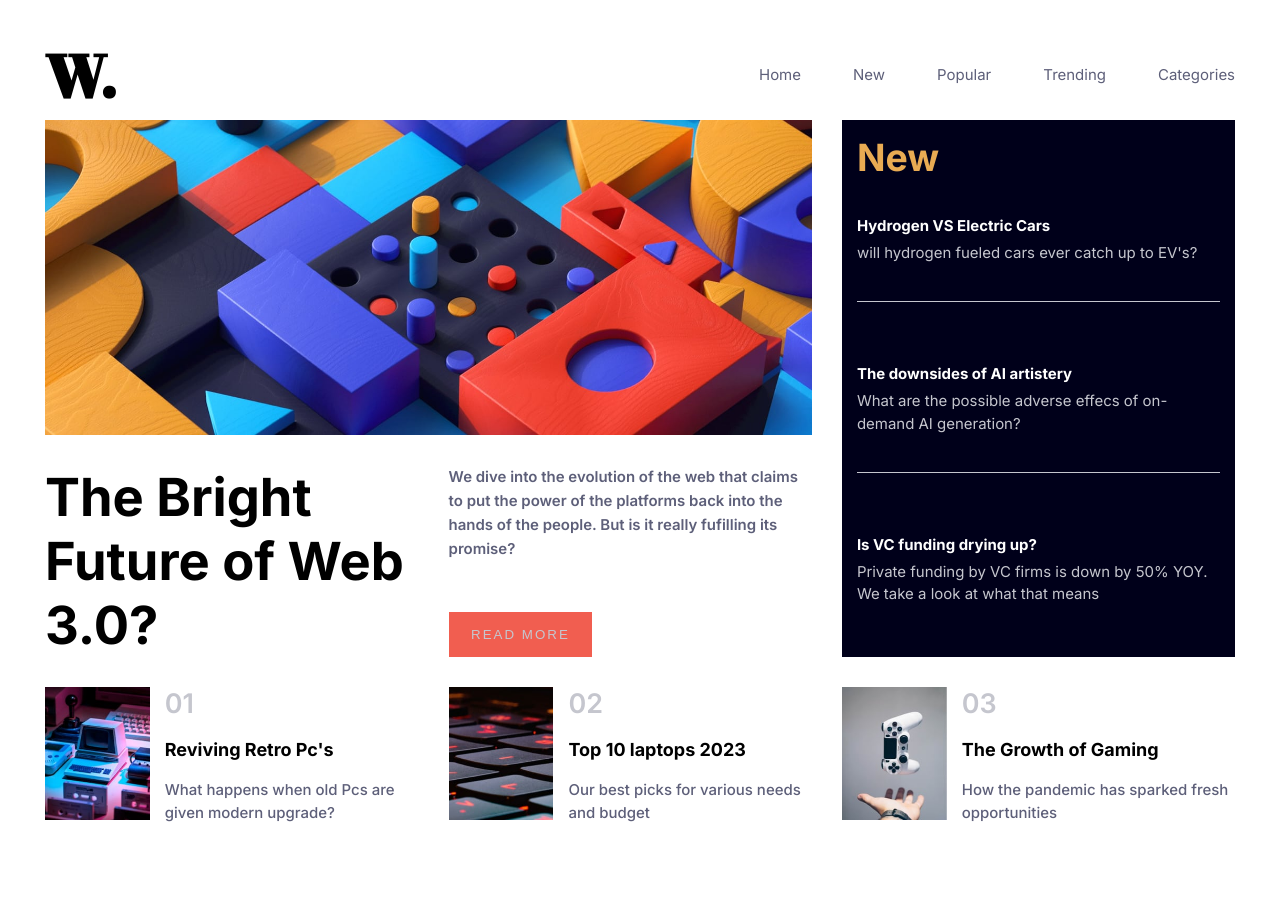
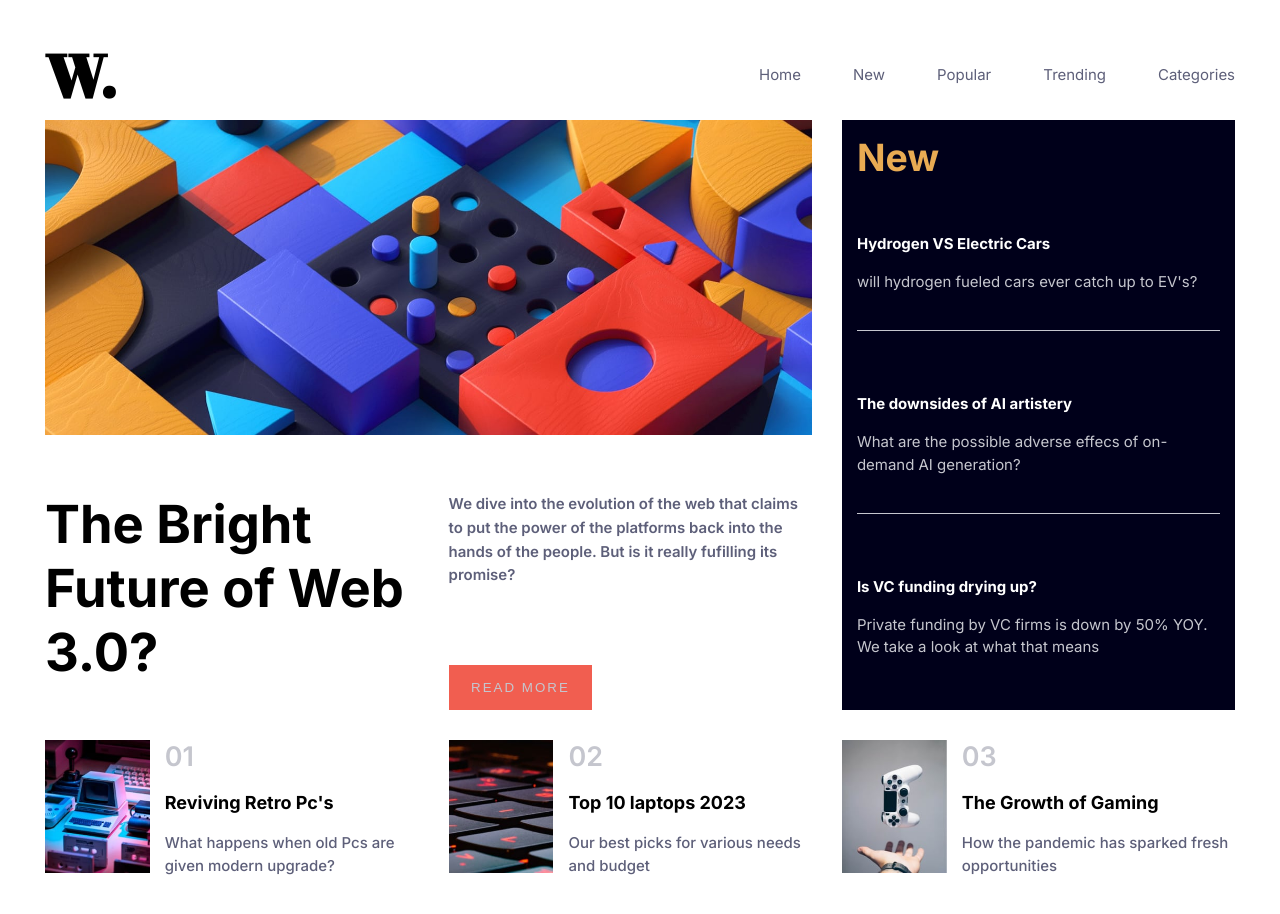
Before and after one commit to eregeikechukwu/challengepractice, a website: page index.html in a window 1280 px wide. Before the commit the page ends 869 px from the top, so only its background shows below. Drawn offline with Linux system fonts and the light colour scheme.

Commit message:
modifications

```diff
--- a/sass/_components.scss
+++ b/sass/_components.scss
@@ -125,7 +125,7 @@
 
     &__h2{
         font-size: 1rem;
-        margin-bottom: 2%;
+        padding: 5% 0;
     }
 
     &__text{
```
Also changed, not shown: main.css, 1 other file.
